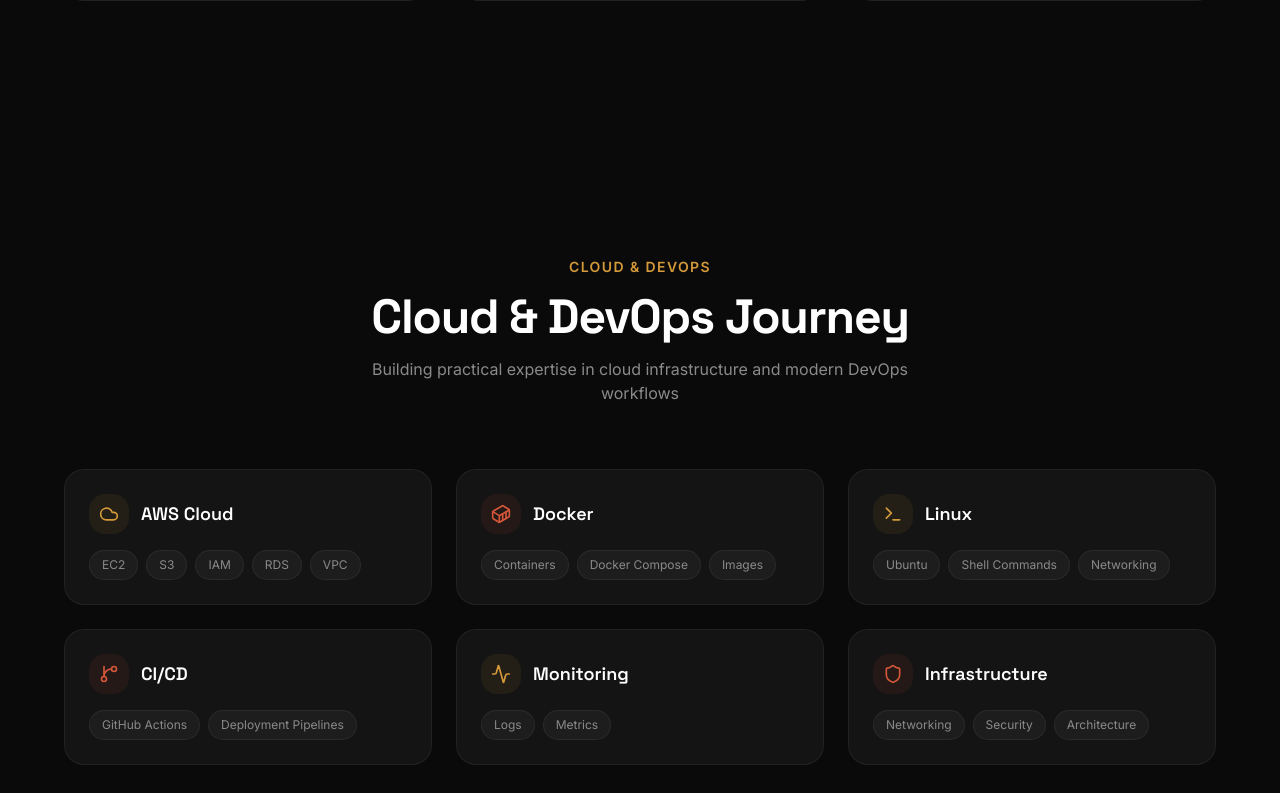
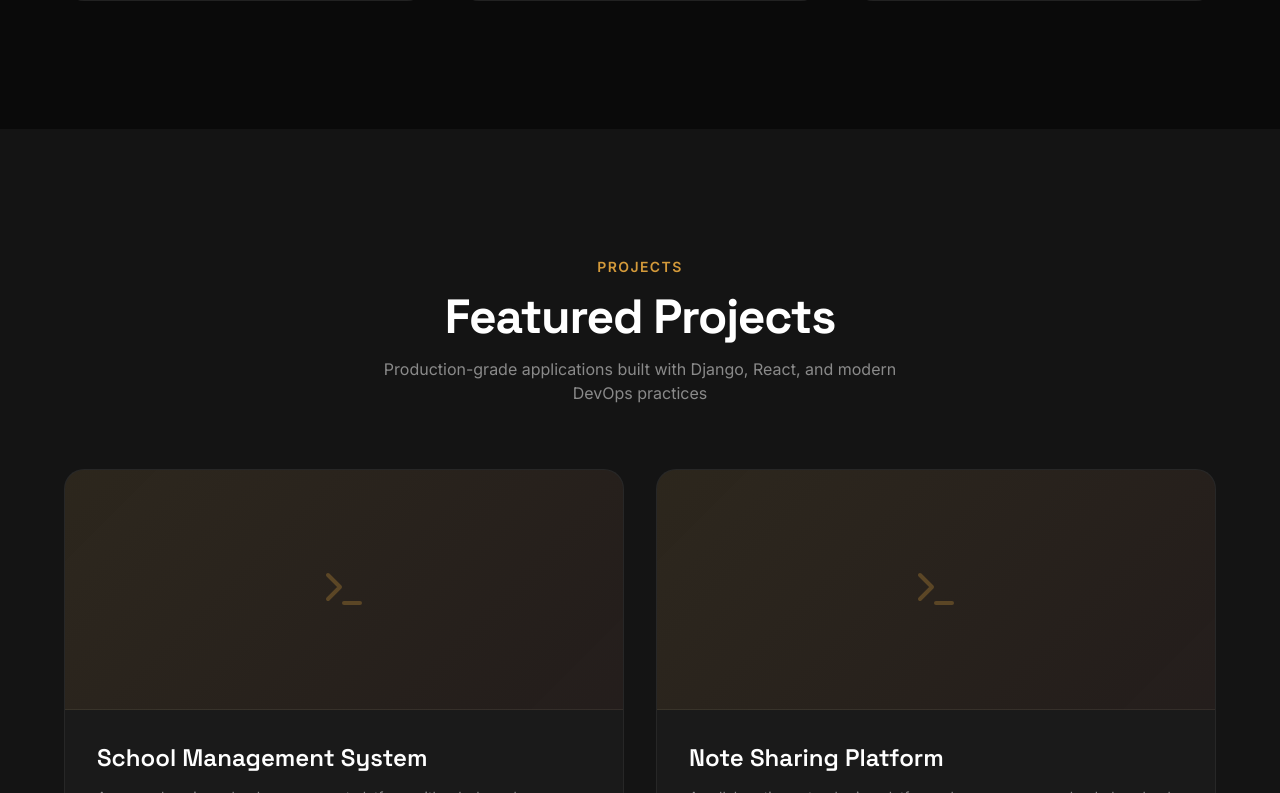
Before and after one commit to Ajay100705/Portfolio, a React (Vite) app: page / in a window 1280 px wide. Shown: the part 3267-4060 px from the top of the page. Built offline with nearby package versions, Linux system fonts and the light colour scheme.

Commit message:
Remove cloud page

```diff
--- a/src/App.tsx
+++ b/src/App.tsx
@@ -4,7 +4,7 @@
 import { HeroSection } from '@/sections/HeroSection';
 import { AboutSection } from '@/sections/AboutSection';
 import { SkillsSection } from '@/sections/SkillsSection';
-import { CloudDevopsSection } from '@/sections/CloudDevopsSection';
+// import { CloudDevopsSection } from '@/sections/CloudDevopsSection';
 import { ProjectsSection } from '@/sections/ProjectsSection';
 import { ExperienceSection } from '@/sections/ExperienceSection';
 import { CertificationsSection } from '@/sections/CertificationsSection';
@@ -20,7 +20,7 @@
         <HeroSection />
         <AboutSection />
         <SkillsSection />
-        <CloudDevopsSection />
+        {/* <CloudDevopsSection /> */}
         <ProjectsSection />
         <ExperienceSection />
         <CertificationsSection />
```
